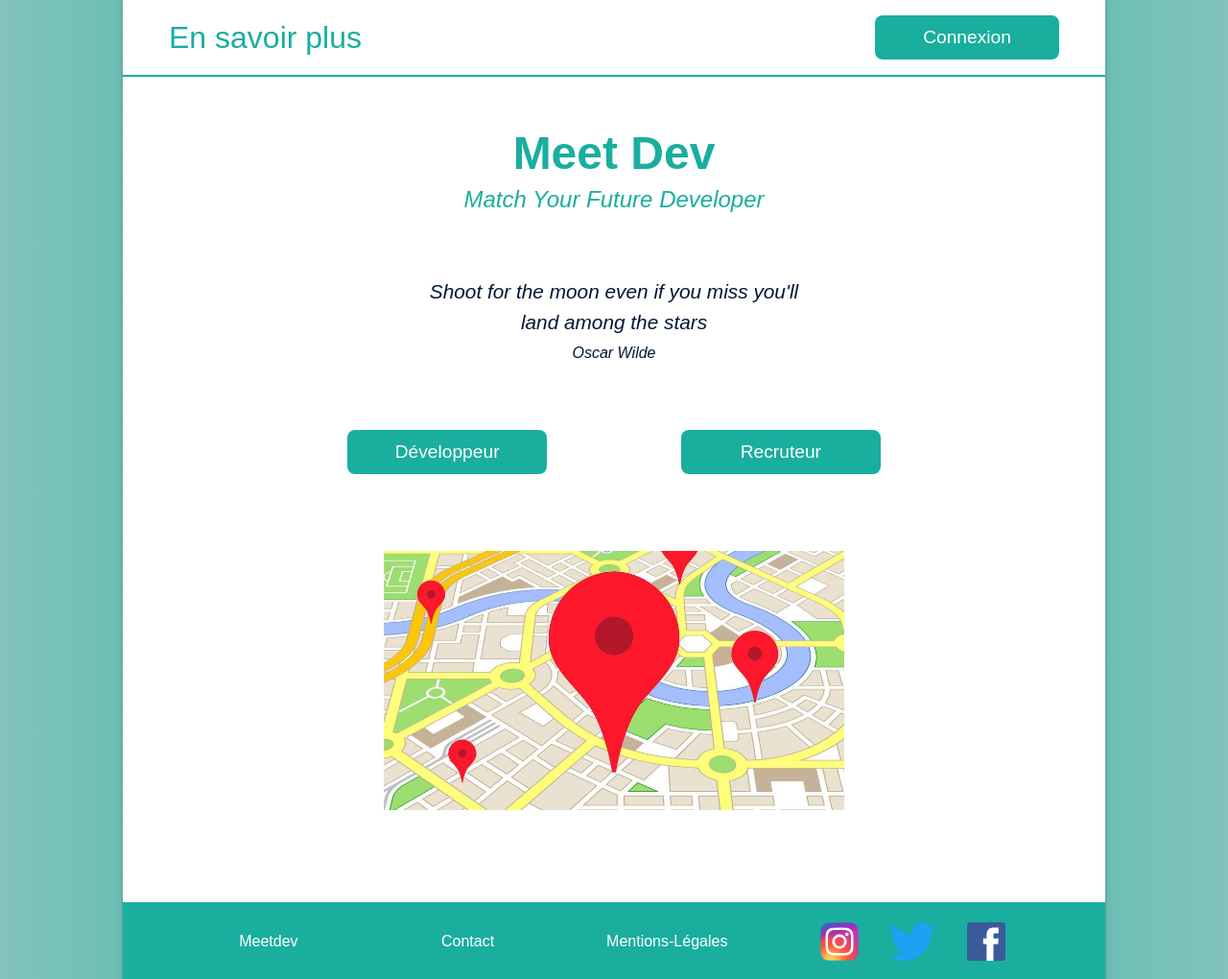
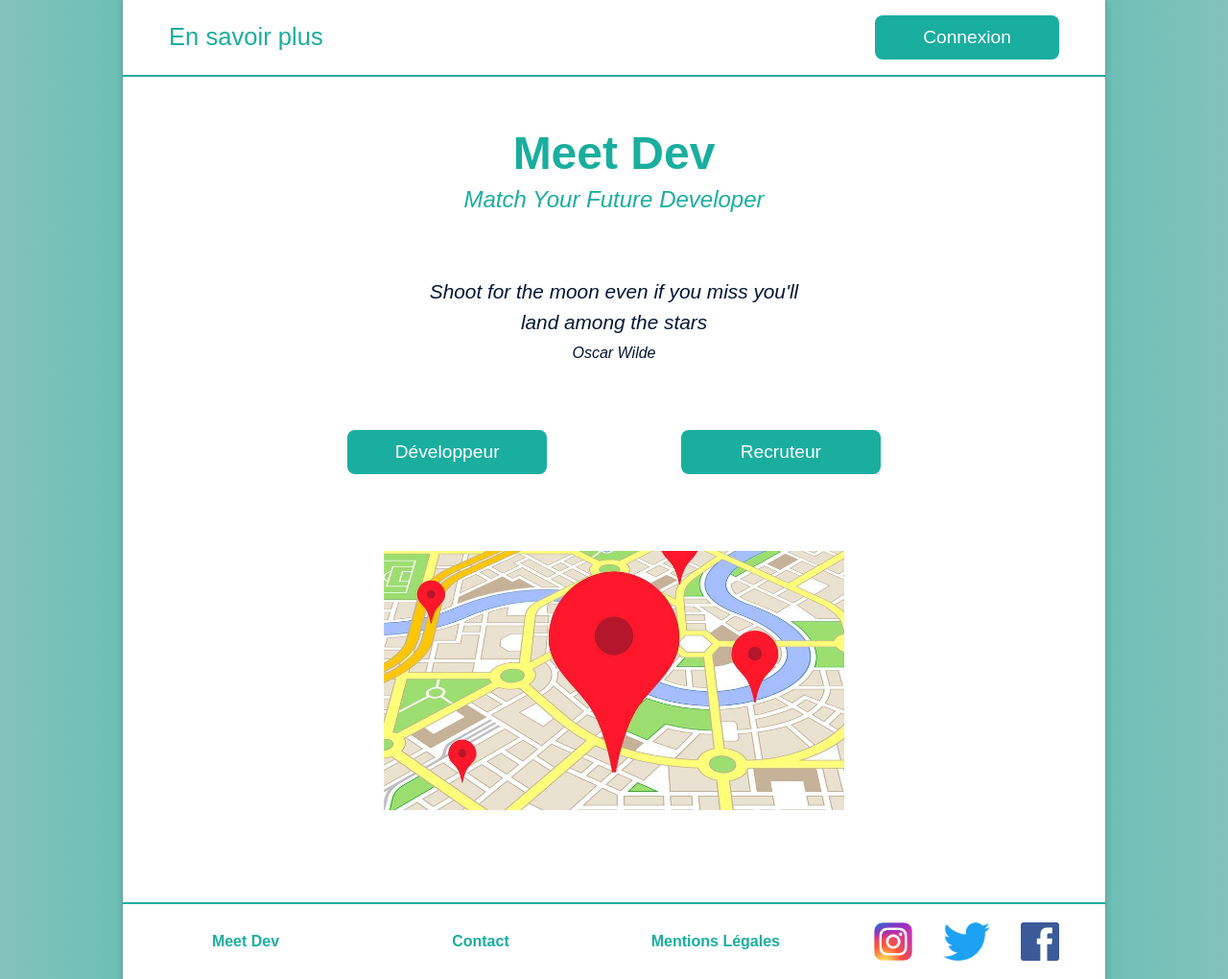
Before and after one commit to alerafart/MeetDevFront, a React app: page / in a window 1280 px wide. Shown: the whole page at 96% size. Built offline with nearby package versions, Linux system fonts and the light colour scheme.

Commit message:
feat(view)-change-style-header-footer-add-social-link

```diff
--- a/src/components/Footer/footer.scss
+++ b/src/components/Footer/footer.scss
@@ -5,14 +5,22 @@
 
   height: 10vh;
   min-height: 75px;
-  padding: 0 3rem;
+  padding: 0 2rem;
   display: flex;
-  justify-content: space-around;
+  justify-content: space-between;
   align-items: center;
   border-top: 2px solid vars.$mainColor;
-  background-color: vars.$mainColor;
+  background-color: vars.$mainBackground;
   color: vars.$mainFontAnthra;
-  color: white;
+  color: vars.$mainColor;
+  font-weight: bold;
+
+  &:hover {
+    transition-duration: 1s;
+    font-size: 1.2rem;
+  }
+
+
 
   @media (max-width: 620px) {
     justify-content: center;
@@ -28,7 +36,7 @@
 
 
   &__link {
-    width: 8rem;
+    width: 12rem;
     text-align: center;
 
     @media (max-width: 620px) {
@@ -55,6 +63,13 @@
       display: block;
       height: 40px;
       padding: 0 1rem;
+
+      &:hover {
+        transform: scale(1.1);
+        transition: transform 0.3s;
+        box-shadow: 0 10px 20px rgba(0, 0, 0, 0.2);
+
+      }
     }
   }
 
--- a/src/components/Footer/index.js
+++ b/src/components/Footer/index.js
@@ -8,31 +8,36 @@ function Footer() {
   return (
     <div className="footer">
       <div className="footer__link">
-        <Link to="/">Meetdev</Link>
+        <Link to="/">Meet Dev</Link>
       </div>
       <div className="footer__link">
         <Link to="/contact">Contact</Link>
       </div>
       <div className="footer__link">
-        <Link to="/mentions-legales">Mentions-Légales</Link>
+        <Link to="/mentions-legales">Mentions Légales</Link>
       </div>
       <div className="footer__logos">
+        <a target="_blank" href="https://www.instagram.com/meet__dev/" rel="noreferrer">
           <img
             className="footer__logos--img"
             src={instagram}
             alt="logo instagram"
           />
+        </a>
+        <a target="_blank" href="https://www.twitter.com/Meet__Dev" rel="noreferrer">
           <img
             className="footer__logos--img"
             src={twitter}
             alt="logo twitter"
           />
+        </a>
+        <a target="_blank" href="https://www.facebook.com/Meet-Dev-109179991790732/" rel="noreferrer">
           <img
             className="footer__logos--img"
             src={facebook}
             alt="logo facebook"
           />
-
+        </a>
       </div>
     </div>
   );
--- a/src/components/Header/header.scss
+++ b/src/components/Header/header.scss
@@ -21,7 +21,11 @@
   }
 
   &__enSavoirPlus {
-    font-size: 2rem;
+    font-size: 1.6rem;
+
+    &:hover {
+      font-weight: bold;
+    }
   }
 
   &__logo {
```
Lines whose indentation alone changed are shown as unchanged.
